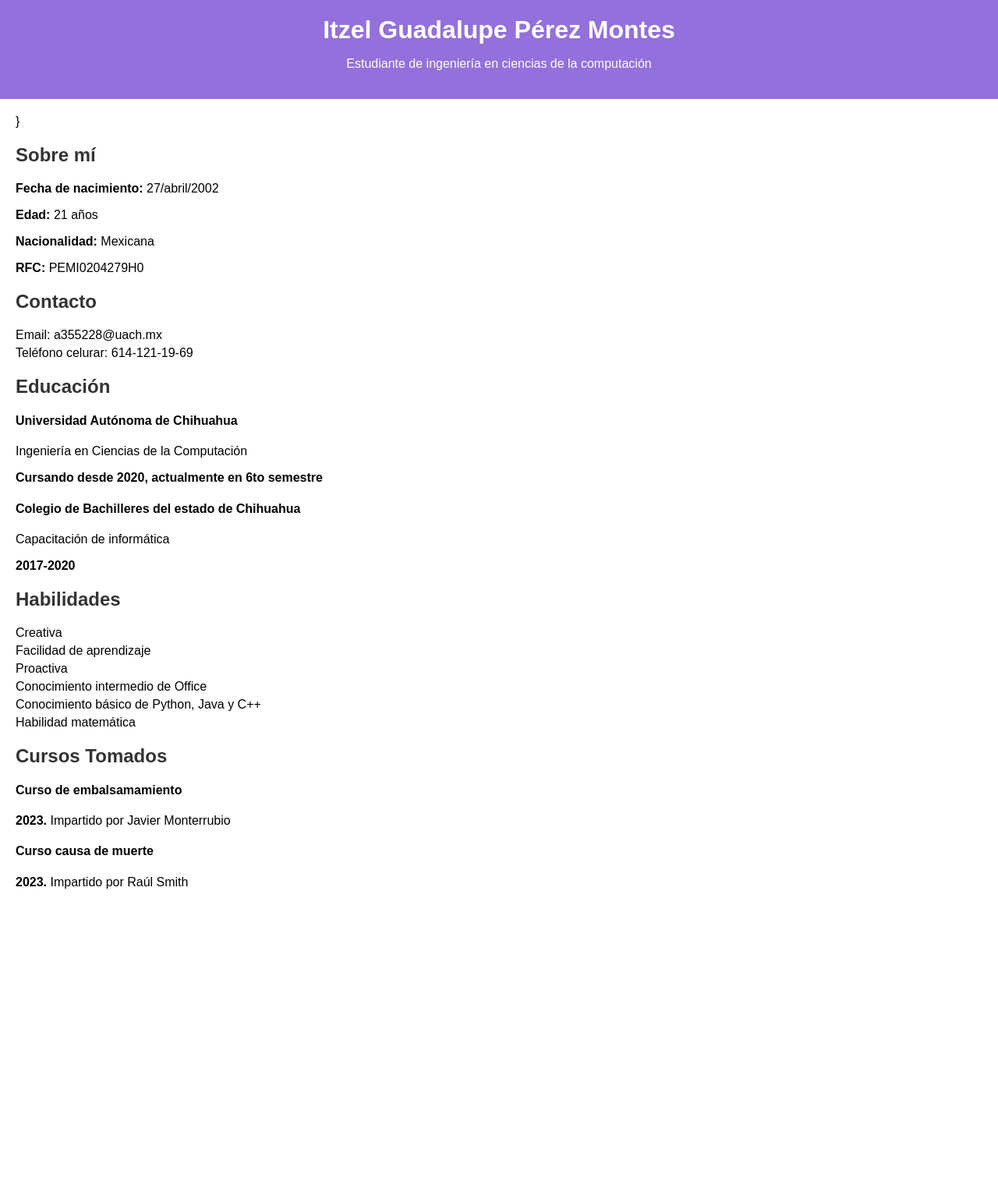
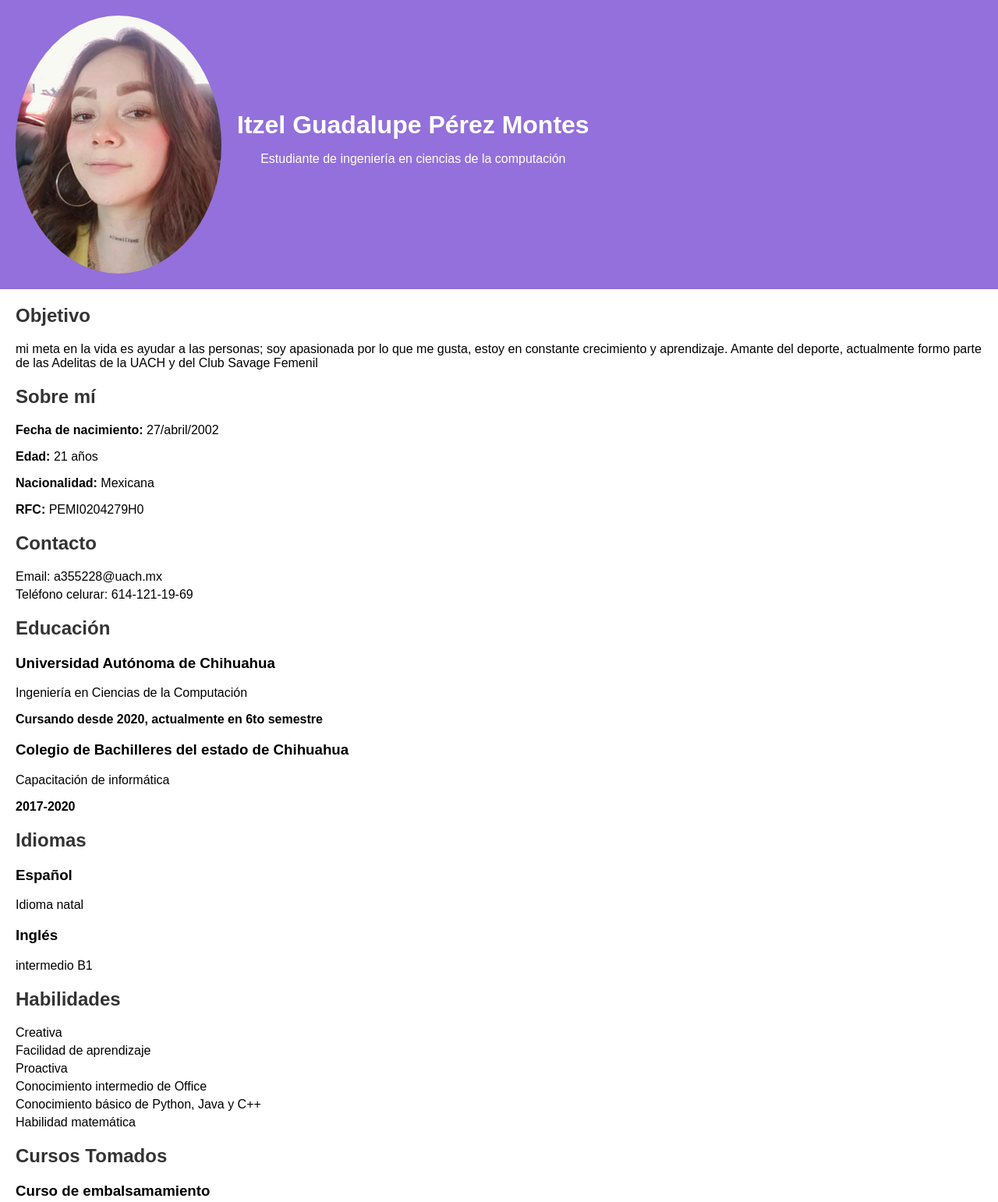
Before and after one commit to itzelperez22/itzelperez22.github.io, a plain HTML site: page index.html in a window 1280 px wide. Shown: the top 1542 px of the page at 78% size. Before the commit the page ends 1161 px from the top, so only its background shows below. Drawn offline with Linux system fonts and the light colour scheme.

Commit message:
Foto y cambios
Se agrega foto mía y se cambia el header

```diff
--- a/index.html
+++ b/index.html
@@ -3,16 +3,26 @@
 <head>
     <meta charset="UTF-8">
     <meta name="viewport" content="width=device-width, initial-scale=1.0">
-    <link rel="stylesheet" href="styles.css">
+    <link rel="stylesheet" href="/styles.css">
     <title>Currículum Vitae</title>
 </head>
 <body>
     <header>
-        <h1>Itzel Guadalupe Pérez Montes</h1>
-        <p>Estudiante de ingeniería en ciencias de la computación</p>
+        <img src="foto.png" class="fotoPerfil">
+        <div class="textoFoto">
+            <h1>Itzel Guadalupe Pérez Montes</h1>
+            <p>Estudiante de ingeniería en ciencias de la computación</p>
+        </div>
     </header>
+    <section id="objetivo">
+        <h2>Objetivo</h2>
+        <p>mi meta en la vida es ayudar a las personas; soy apasionada
+            por lo que me gusta, estoy en constante crecimiento y
+            aprendizaje. Amante del deporte, actualmente formo
+            parte de las Adelitas de la UACH y del Club Savage Femenil</p>
+    </section>
     <section id="personal">
-    }   <h2>Sobre mí</h2>
+       <h2>Sobre mí</h2>
         <p><strong>Fecha de nacimiento: </strong>27/abril/2002</p>
         <p><strong>Edad: </strong>21 años</p>
         <p><strong>Nacionalidad: </strong>Mexicana</p>
@@ -25,12 +35,19 @@
     </section>
     <section id="educacion">
         <h2>Educación</h2>
-        <h4>Universidad Autónoma de Chihuahua</h4>
+        <h3>Universidad Autónoma de Chihuahua</h3>
         <p>Ingeniería en Ciencias de la Computación</p>
         <p><strong>Cursando desde 2020, actualmente en 6to semestre</strong></p>
-        <h4>Colegio de Bachilleres del estado de Chihuahua</h4>
+        <h3>Colegio de Bachilleres del estado de Chihuahua</h3>
         <p>Capacitación de informática</p>
         <p><strong>2017-2020</strong></p>
+    </section>
+    <section id="idiomas">
+        <h2>Idiomas</h2>
+        <h3>Español</h3>
+        <p>Idioma natal</p>
+        <h3>Inglés</h3>
+        <p>intermedio B1</p>
     </section>
     <section id="habilidades">
         <h2>Habilidades</h2>
@@ -45,9 +62,9 @@
     </section>
     <section id="cursos">
         <h2>Cursos Tomados</h2>
-        <h4>Curso de embalsamamiento</h4>
+        <h3>Curso de embalsamamiento</h3>
         <p><strong>2023. </strong>Impartido por Javier Monterrubio</p>
-        <h4>Curso causa de muerte</h4>
+        <h3>Curso causa de muerte</h3>
         <p><strong>2023. </strong>Impartido por Raúl Smith</p>
     </section>
 
--- a/styles.css
+++ b/styles.css
@@ -8,6 +8,15 @@ header {
     color: #fff;
     text-align: center;
     padding: 20px;
+    display: flex;
+    align-items: center;
+}
+.fotoPerfil{
+    border-radius: 50%;
+    margin-right: 20px;
+}
+.header-text{
+    text-align: right;
 }
 h1 {
     margin: 0;
```
Also changed, not shown: foto.png (added).
